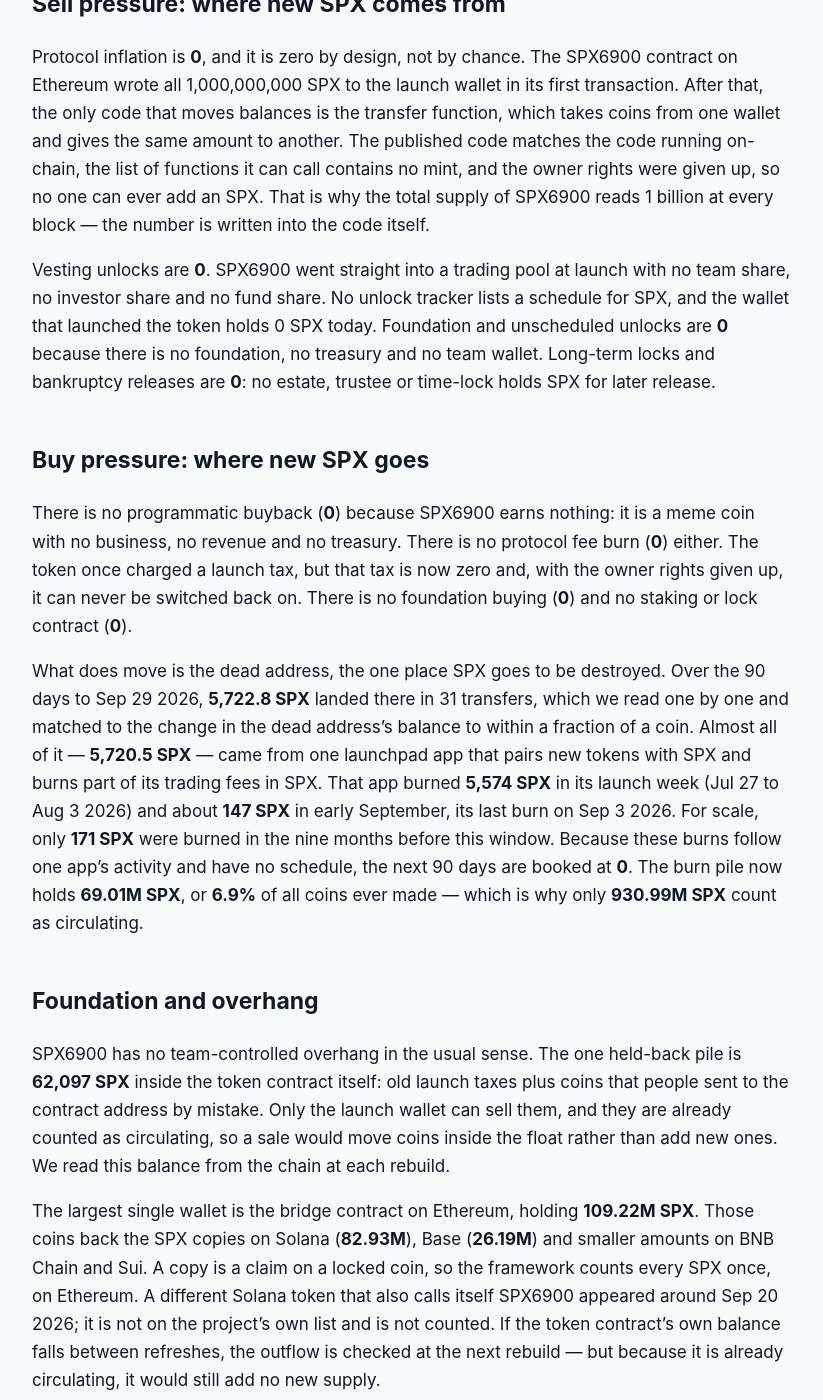
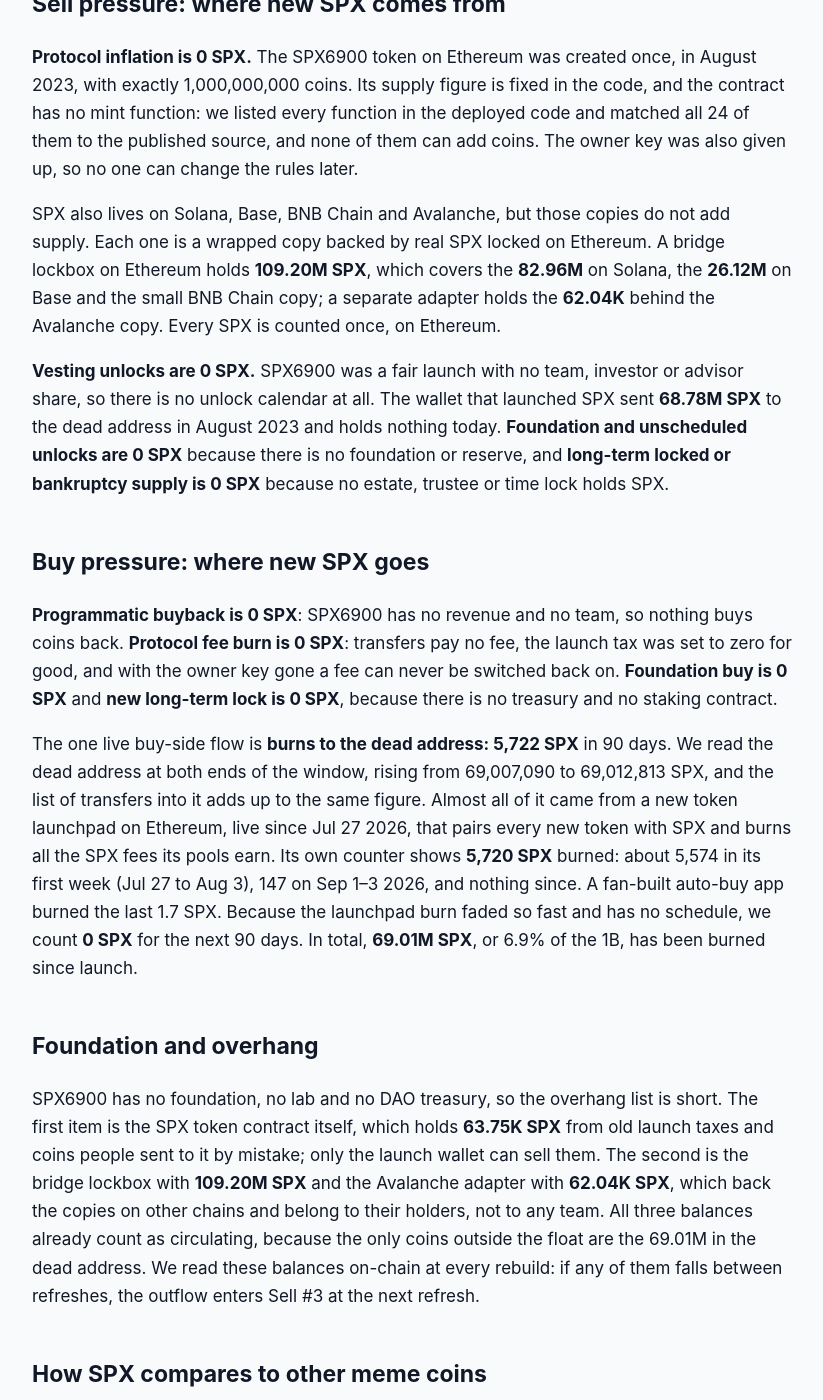
Before and after one commit to jeevansongmy-spec/mrnasdog-articles, a Jekyll site: the page built from crypto/spx-pressure-framework.md, in a window 1280 px wide and 1400 px high, scrolled down 686 px. Shown: the whole window, without its empty margins (228-1051 px from the left). Built offline with Jekyll 4.4.1, drawn with Linux system fonts in a browser that asks for light colours; some of the changed text lies outside the part shown.

Commit message:
publish: crypto/spx-pressure-framework

```diff
--- a/crypto/spx-pressure-framework.md
+++ b/crypto/spx-pressure-framework.md
@@ -1,6 +1,6 @@
 ---
-title:         "SPX Inflation Analysis · September 2026 · Mixed flows · supply roughly steady"
-description:   "SPX supply is flat: no mint, no owner, no vesting. 0 new SPX against 5,723 SPX burned in 90 days gives 0.00% net, the same next. 6.9% of all SPX is burned."
+title:         "SPX Inflation Analysis · October 2026 · Mixed flows · supply roughly steady"
+description:   "SPX supply is flat: no mint, no owner, no vesting. 0 new SPX against a 5,722 SPX burn in 90 days gives −0.00% net and 0.00% next. 6.9% of all SPX is burned."
 canonical_url: "https://mrnasdog.com/research/spx/inflation"
 tags:          ["crypto", "spx", "spx6900", "memecoin"]
 published:     true
@@ -8,46 +8,46 @@ published:     true
 
 *Originally published at [https://mrnasdog.com/research/spx/inflation](https://mrnasdog.com/research/spx/inflation)*
 
-# SPX Inflation Analysis · September 2026 · Mixed flows · supply roughly steady
+# SPX Inflation Analysis · October 2026 · Mixed flows · supply roughly steady
 
-SPX6900 (SPX) has a supply that cannot grow. Over the last 90 days the framework counts **0 SPX** of new supply against **5,722.8 SPX** sent to the dead address, a net change of **−0.0006%**, shown as **0.00%**. The next 90 days are also **0.00%**. The SPX6900 token on Ethereum was created once with 1 billion coins, has no mint function and no owner, and 6.9% of all SPX already sits on the burn address.
+**SPX6900 (SPX)** has a supply that cannot grow: the Ethereum contract has no mint, so no new SPX was made in the last 90 days (**0 SPX** sold into the market from new supply) and none can be made in the next 90. The only flow was a small burn of **5,722 SPX** to the dead address, which puts net supply at **−0.00%** over 90 days against **930.99M SPX** in circulation. Our monitor reads **+0.01%**, close enough that no warning is needed.
 
 ## The verdict, in one paragraph
 
-SPX6900 is flat. The framework's 90-day net is **−0.0006%** (displayed **0.00%**), the monitor reads **+0.05%**, and the gap is **0.05 percentage points** — well inside the 0.5-point line, so no warning chip is shown. The monitor's small plus comes from dividing market value by price each day, which wobbles a little even when not one SPX is created. The honest label for SPX is a **fixed-supply meme coin with a slowly growing burn pile**: nothing can add coins, and only outside apps and holders take a few away.
+Over the 90 days to Oct 7 2026, SPX supply moved by **−0.0006%**, which shows as **−0.00%** on the coin page, and the next 90 days are projected at **0.00%**. The monitor, which works out supply from market value and price, reads **+0.01%**. The gap is **0.01 percentage points**, far inside our 0.5-point tolerance, so no ⚠ chip is shown and no deep walk was needed. SPX6900 is a **fixed-supply meme coin**: its float can only stay the same or shrink, and in practice it barely moves at all.
 
 ## Sell pressure: where new SPX comes from
 
-Protocol inflation is **0**, and it is zero by design, not by chance. The SPX6900 contract on Ethereum wrote all 1,000,000,000 SPX to the launch wallet in its first transaction. After that, the only code that moves balances is the transfer function, which takes coins from one wallet and gives the same amount to another. The published code matches the code running on-chain, the list of functions it can call contains no mint, and the owner rights were given up, so no one can ever add an SPX. That is why the total supply of SPX6900 reads 1 billion at every block — the number is written into the code itself.
+**Protocol inflation is 0 SPX.** The SPX6900 token on Ethereum was created once, in August 2023, with exactly 1,000,000,000 coins. Its supply figure is fixed in the code, and the contract has no mint function: we listed every function in the deployed code and matched all 24 of them to the published source, and none of them can add coins. The owner key was also given up, so no one can change the rules later.
 
-Vesting unlocks are **0**. SPX6900 went straight into a trading pool at launch with no team share, no investor share and no fund share. No unlock tracker lists a schedule for SPX, and the wallet that launched the token holds 0 SPX today. Foundation and unscheduled unlocks are **0** because there is no foundation, no treasury and no team wallet. Long-term locks and bankruptcy releases are **0**: no estate, trustee or time-lock holds SPX for later release.
+SPX also lives on Solana, Base, BNB Chain and Avalanche, but those copies do not add supply. Each one is a wrapped copy backed by real SPX locked on Ethereum. A bridge lockbox on Ethereum holds **109.20M SPX**, which covers the **82.96M** on Solana, the **26.12M** on Base and the small BNB Chain copy; a separate adapter holds the **62.04K** behind the Avalanche copy. Every SPX is counted once, on Ethereum.
+
+**Vesting unlocks are 0 SPX.** SPX6900 was a fair launch with no team, investor or advisor share, so there is no unlock calendar at all. The wallet that launched SPX sent **68.78M SPX** to the dead address in August 2023 and holds nothing today. **Foundation and unscheduled unlocks are 0 SPX** because there is no foundation or reserve, and **long-term locked or bankruptcy supply is 0 SPX** because no estate, trustee or time lock holds SPX.
 
 ## Buy pressure: where new SPX goes
 
-There is no programmatic buyback (**0**) because SPX6900 earns nothing: it is a meme coin with no business, no revenue and no treasury. There is no protocol fee burn (**0**) either. The token once charged a launch tax, but that tax is now zero and, with the owner rights given up, it can never be switched back on. There is no foundation buying (**0**) and no staking or lock contract (**0**).
+**Programmatic buyback is 0 SPX**: SPX6900 has no revenue and no team, so nothing buys coins back. **Protocol fee burn is 0 SPX**: transfers pay no fee, the launch tax was set to zero for good, and with the owner key gone a fee can never be switched back on. **Foundation buy is 0 SPX** and **new long-term lock is 0 SPX**, because there is no treasury and no staking contract.
 
-What does move is the dead address, the one place SPX goes to be destroyed. Over the 90 days to Sep 29 2026, **5,722.8 SPX** landed there in 31 transfers, which we read one by one and matched to the change in the dead address's balance to within a fraction of a coin. Almost all of it — **5,720.5 SPX** — came from one launchpad app that pairs new tokens with SPX and burns part of its trading fees in SPX. That app burned **5,574 SPX** in its launch week (Jul 27 to Aug 3 2026) and about **147 SPX** in early September, its last burn on Sep 3 2026. For scale, only **171 SPX** were burned in the nine months before this window. Because these burns follow one app's activity and have no schedule, the next 90 days are booked at **0**. The burn pile now holds **69.01M SPX**, or **6.9%** of all coins ever made — which is why only **930.99M SPX** count as circulating.
+The one live buy-side flow is **burns to the dead address: 5,722 SPX** in 90 days. We read the dead address at both ends of the window, rising from 69,007,090 to 69,012,813 SPX, and the list of transfers into it adds up to the same figure. Almost all of it came from a new token launchpad on Ethereum, live since Jul 27 2026, that pairs every new token with SPX and burns all the SPX fees its pools earn. Its own counter shows **5,720 SPX** burned: about 5,574 in its first week (Jul 27 to Aug 3), 147 on Sep 1–3 2026, and nothing since. A fan-built auto-buy app burned the last 1.7 SPX. Because the launchpad burn faded so fast and has no schedule, we count **0 SPX** for the next 90 days. In total, **69.01M SPX**, or 6.9% of the 1B, has been burned since launch.
 
 ## Foundation and overhang
 
-SPX6900 has no team-controlled overhang in the usual sense. The one held-back pile is **62,097 SPX** inside the token contract itself: old launch taxes plus coins that people sent to the contract address by mistake. Only the launch wallet can sell them, and they are already counted as circulating, so a sale would move coins inside the float rather than add new ones. We read this balance from the chain at each rebuild.
-
-The largest single wallet is the bridge contract on Ethereum, holding **109.22M SPX**. Those coins back the SPX copies on Solana (**82.93M**), Base (**26.19M**) and smaller amounts on BNB Chain and Sui. A copy is a claim on a locked coin, so the framework counts every SPX once, on Ethereum. A different Solana token that also calls itself SPX6900 appeared around Sep 20 2026; it is not on the project's own list and is not counted. If the token contract's own balance falls between refreshes, the outflow is checked at the next rebuild — but because it is already circulating, it would still add no new supply.
+SPX6900 has no foundation, no lab and no DAO treasury, so the overhang list is short. The first item is the SPX token contract itself, which holds **63.75K SPX** from old launch taxes and coins people sent to it by mistake; only the launch wallet can sell them. The second is the bridge lockbox with **109.20M SPX** and the Avalanche adapter with **62.04K SPX**, which back the copies on other chains and belong to their holders, not to any team. All three balances already count as circulating, because the only coins outside the float are the 69.01M in the dead address. We read these balances on-chain at every rebuild: if any of them falls between refreshes, the outflow enters Sell #3 at the next refresh.
 
 ## How SPX compares to other meme coins
 
-Among meme coins, SPX6900 sits in the strictest supply class: a fixed-supply ERC-20 with no mint and no owner. That puts SPX next to coins like PEPE, which also launched with a fixed supply and renounced control, and far from Dogecoin, which mints about 5 billion new DOGE a year to miners with no cap. For a holder, the difference is simple: Dogecoin's supply grows every minute, while SPX6900's can only shrink.
+Among meme coins, SPX6900 sits in the strictest supply group: a **fixed supply with no mint**, like most Ethereum meme tokens launched in 2023. That is very different from **Dogecoin**, which is mined and adds 10,000 new DOGE with every block forever, so its supply grows every day by design. For DOGE the question is how fast new coins arrive; for SPX that question has a fixed answer of zero.
 
-SPX also differs from meme coins with built-in burns. Shiba Inu leans on community burn portals and app burns that take small amounts off a very large supply; SPX has no burn portal of its own, and its burns come from outside apps. And unlike newer launchpad meme coins, where a creator or team often keeps a share that can be sold later, SPX6900 has no team share at all. The main supply question for SPX is therefore not new coins but where existing coins sit — on exchanges, with a few large holders, or bridged to Solana and Base.
+The other split is the burn. Some meme coins run a **steady burn** through a fee or a burn program that removes coins every week. SPX has no such engine. Its burns come from outside apps that choose to destroy SPX, and they are small and come in bursts: 5,722 SPX in 90 days is about 0.0006% of the float. So SPX is not deflationary in any meaningful way; it is simply flat.
+
+The trade-off is about who holds the coins rather than how many exist. A fixed, fully circulating supply means no unlock will ever hit the market, but it also means every large holder is already free to sell. For a fair-launch meme coin like SPX6900, supply risk is close to zero and the price depends almost entirely on demand.
 
 ## What to watch in the next 90 days
 
-First, the launchpad app that burns SPX: if its tokens trade again the way they did in late July, burns could restart, and the next rebuild would count them. Second, the Moonshot listing vote for the Solana copy of SPX, pushed on Sep 26 2026 — a listing moves coins between wallets and does not change supply. Third, the bridge contract's **109.22M SPX**: a shift between chains changes where SPX trades, not how many exist. Fourth, the look-alike Solana token named SPX6900: it can confuse buyers but adds nothing to SPX supply. None of these can create a new SPX.
+No dated supply event falls between Oct 8 2026 and Jan 5 2027: there is no unlock, no scheduled burn and no vote. The first thing to watch is the launchpad burn. If new tokens launch against SPX and trade again, SPX fees will be burned once more; a steady run would show up as a live burn rate at the next rebuild. The second is the bridge lockbox: its 109.20M SPX should always match the copies on Solana, Base and BNB Chain, and a gap would point to a bridge problem rather than new supply. The third is the token contract's 63.75K SPX, which only the launch wallet can sell. None of these can create new SPX.
 
 ## Summary
 
-SPX6900 (SPX) is a fixed-supply meme coin on Ethereum: 1 billion coins were made at launch, the contract cannot mint more and has no owner, and nothing vests. Over the last 90 days **0 SPX** of new supply met **5,722.8 SPX** of burns, almost all from one launchpad app, for a net of **0.00%**, with the next 90 days also at **0.00%**. The monitor agrees within **0.05 points**. The key risk for SPX is not dilution but concentration: large holders and the bridge contract can move big amounts of coins that already exist, while the supply itself has a hard ceiling that is only ever falling.
+SPX6900 (SPX) has a fixed supply of 1B coins, a contract with no mint, no owner and no vesting, and **930.99M SPX** in circulation after 69.01M were burned. Over the last 90 days the only flow was a **5,722 SPX** burn from a third-party launchpad, giving **−0.00%** net supply, with **0.00%** projected next. The main supply risk is not new coins but large free holders, and the main upside is any new burn source. On supply alone, SPX is about as steady as a coin can be.
 
----
-
-*MrNasdog Pressure Framework analysis of SPX, Metric 1 — Inflation. Data + explanation only. Not financial advice. Checked Sep 29 2026.*
+*MrNasdog Pressure Framework analysis of SPX, Metric 1 — Inflation. Data + explanation only. Not financial advice. Checked Oct 8 2026.*
```
